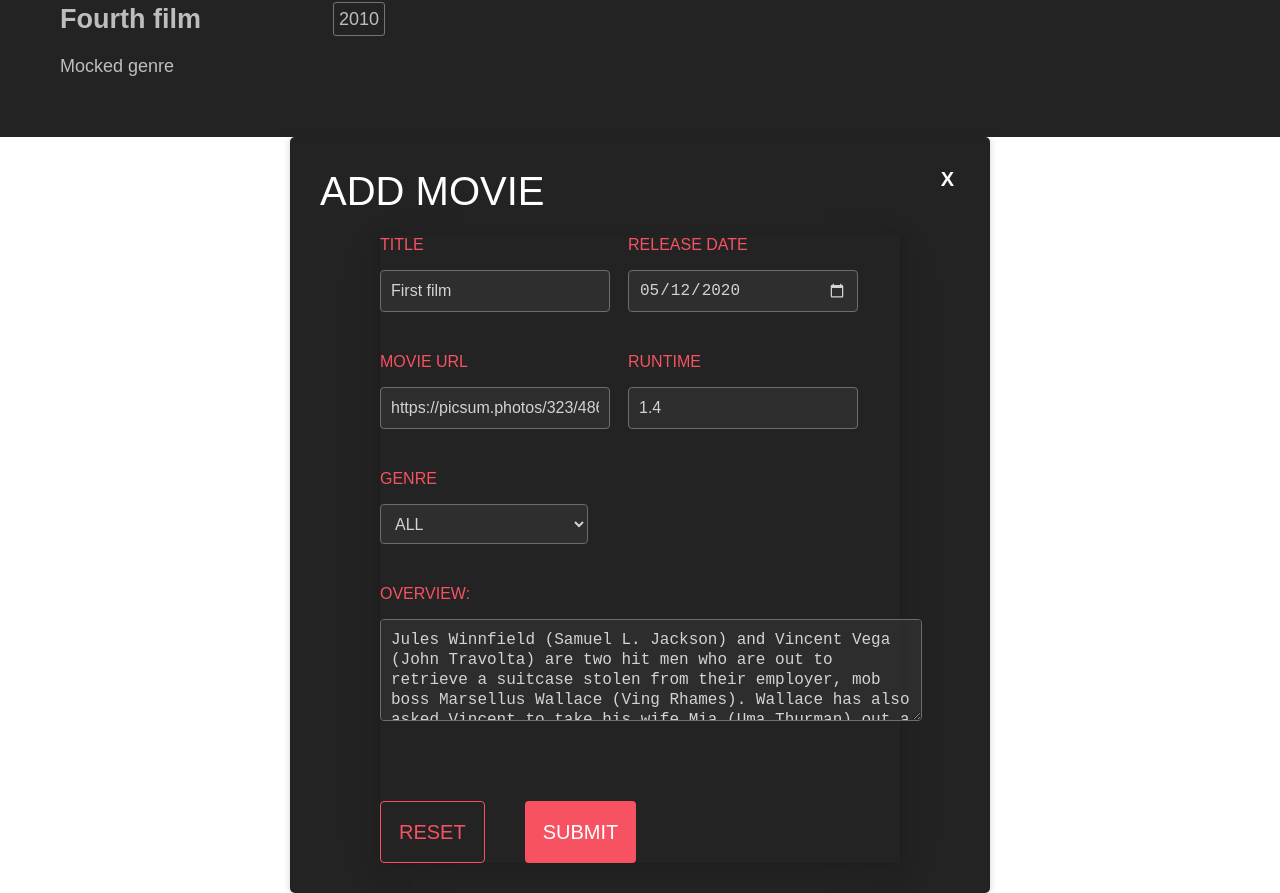
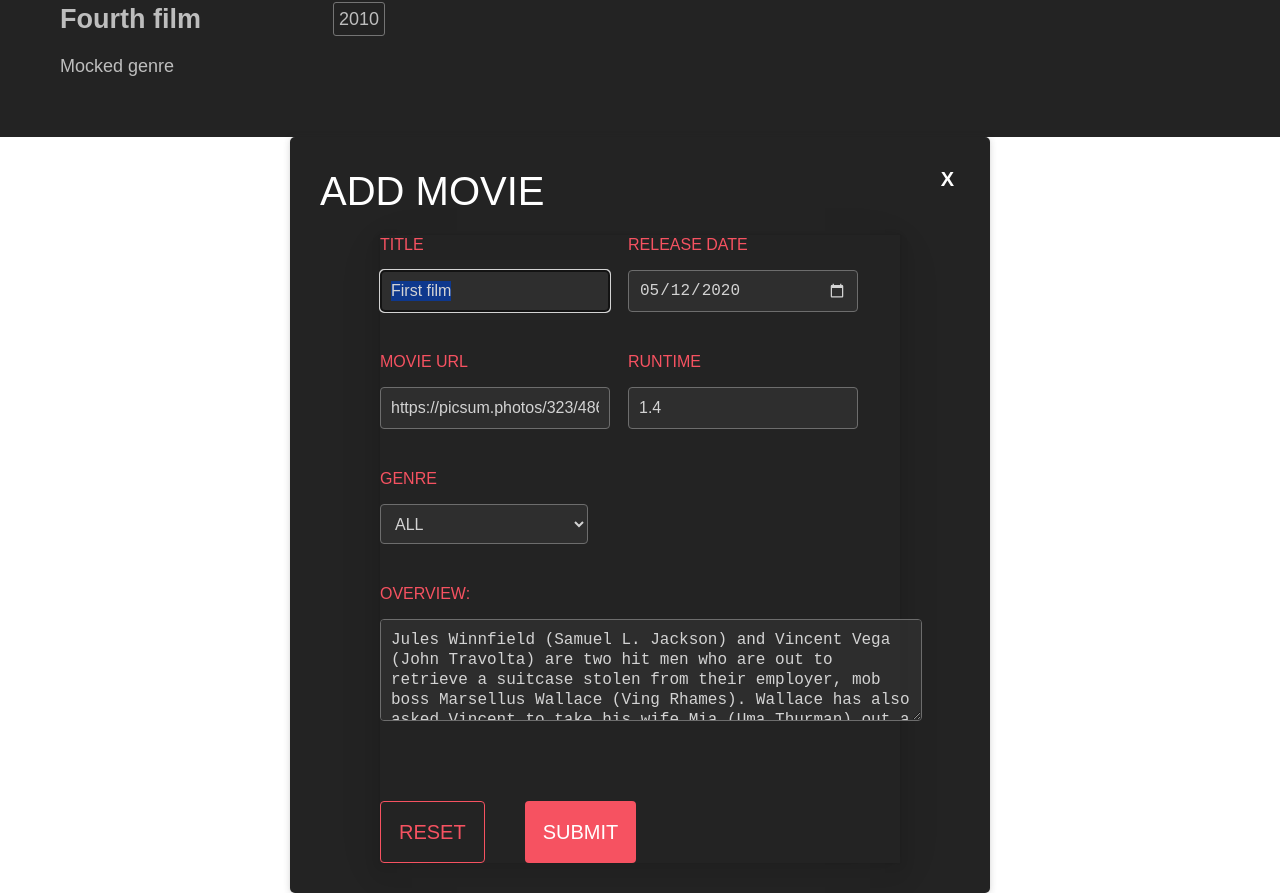
Before and after one commit to AlenaKharytonchyk/ReactJSMentoring, a React (Create React App) app: page / in a window 1280 px wide. Shown: the part 2486-3379 px from the top of the page. Built offline with nearby package versions, Linux system fonts and the light colour scheme.

Commit message:
feat: add focus-trap-react

```diff
--- a/package.json
+++ b/package.json
@@ -6,6 +6,7 @@
     "@testing-library/jest-dom": "^5.16.5",
     "@testing-library/react": "^13.4.0",
     "@testing-library/user-event": "^13.5.0",
+    "focus-trap-react": "^10.1.1",
     "react": "^18.2.0",
     "react-dom": "^18.2.0",
     "react-scripts": "5.0.1",
--- a/src/components/dialog/Dialog.js
+++ b/src/components/dialog/Dialog.js
@@ -1,6 +1,7 @@
 import React, {useState, useEffect} from "react";
 import "./Dialog.scss";
 import {createPortal} from "react-dom";
+import FocusTrap from "focus-trap-react";
 
 const Dialog = ({title, children, showModal}) => {
     const [modalVisible, setModalVisible] = useState(showModal);
@@ -11,11 +12,13 @@ const Dialog = ({title, children, showModal}) => {
     return modalVisible
         ? (
         createPortal(
-            <div className="modal-container" data-testid="dialog">
-                <div className="title">{title.toUpperCase()}</div>
-                <div className="dialog-body">{children}</div>
-                <button data-testid="close-button" className="close-button" onClick={() => setModalVisible(false)}>X</button>
-            </div>,
+            <FocusTrap>
+                <div className="modal-container" data-testid="dialog">
+                    <div className="title">{title.toUpperCase()}</div>
+                    <div className="dialog-body">{children}</div>
+                    <button data-testid="close-button" className="close-button" onClick={() => setModalVisible(false)}>X</button>
+                </div>
+            </FocusTrap>,
             document.body
         )
     )
```
Also changed, not shown: 1 other file (tests, documents, lock files or other folders).
